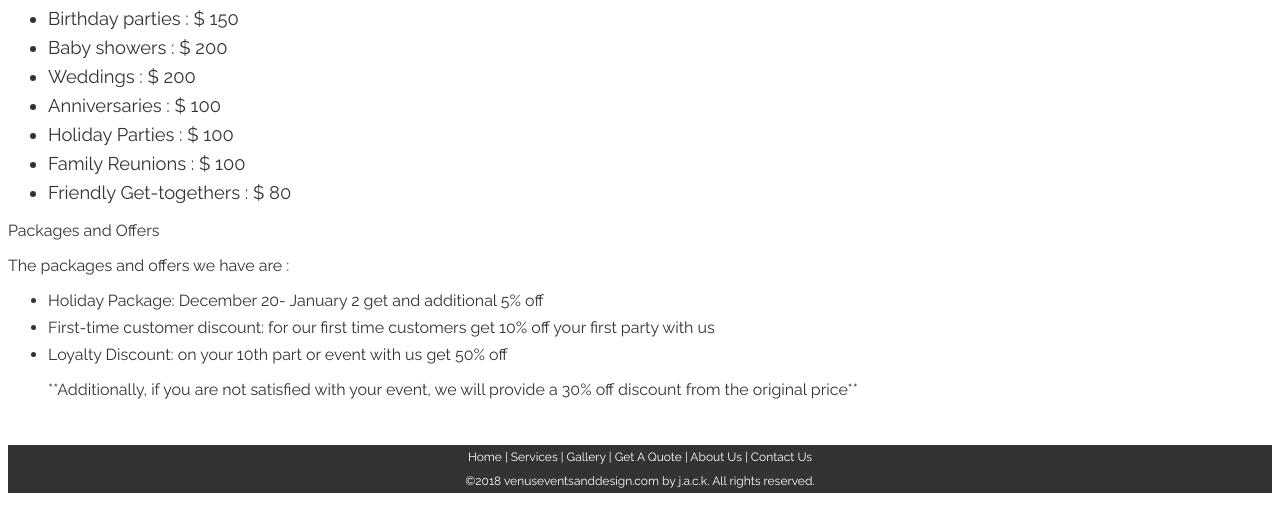
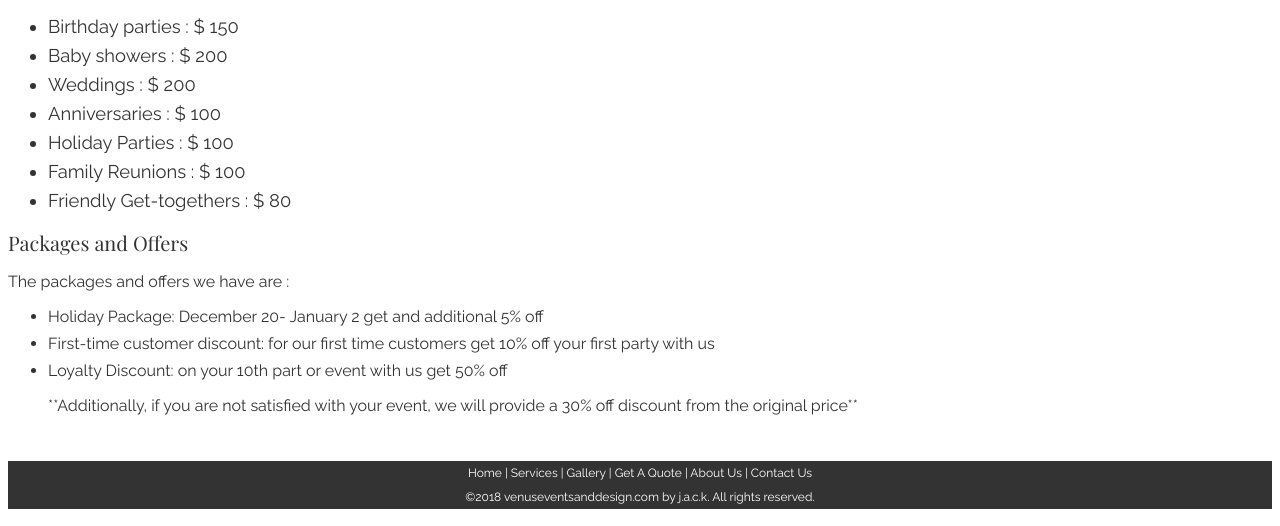
Before and after one commit to venus-events-and-design/venuseventsanddesign.github.io, a plain HTML site: page getaquote.html in a window 1280 px wide. Shown: the part 274-800 px from the top of the page. Drawn offline with nearby package versions, Linux system fonts and the light colour scheme.

Commit message:
Update style.css

```diff
--- a/style.css
+++ b/style.css
@@ -106,6 +106,10 @@
 	    font-size: 2rem;
 	}
 
+	.sheading {
+	     font-size: 1.25rem;
+	     font-family: 'Playfair Display', serif;
+	}
 	.content, .mpcontent {
 	    font-size: 1.15rem;
 	}
```
